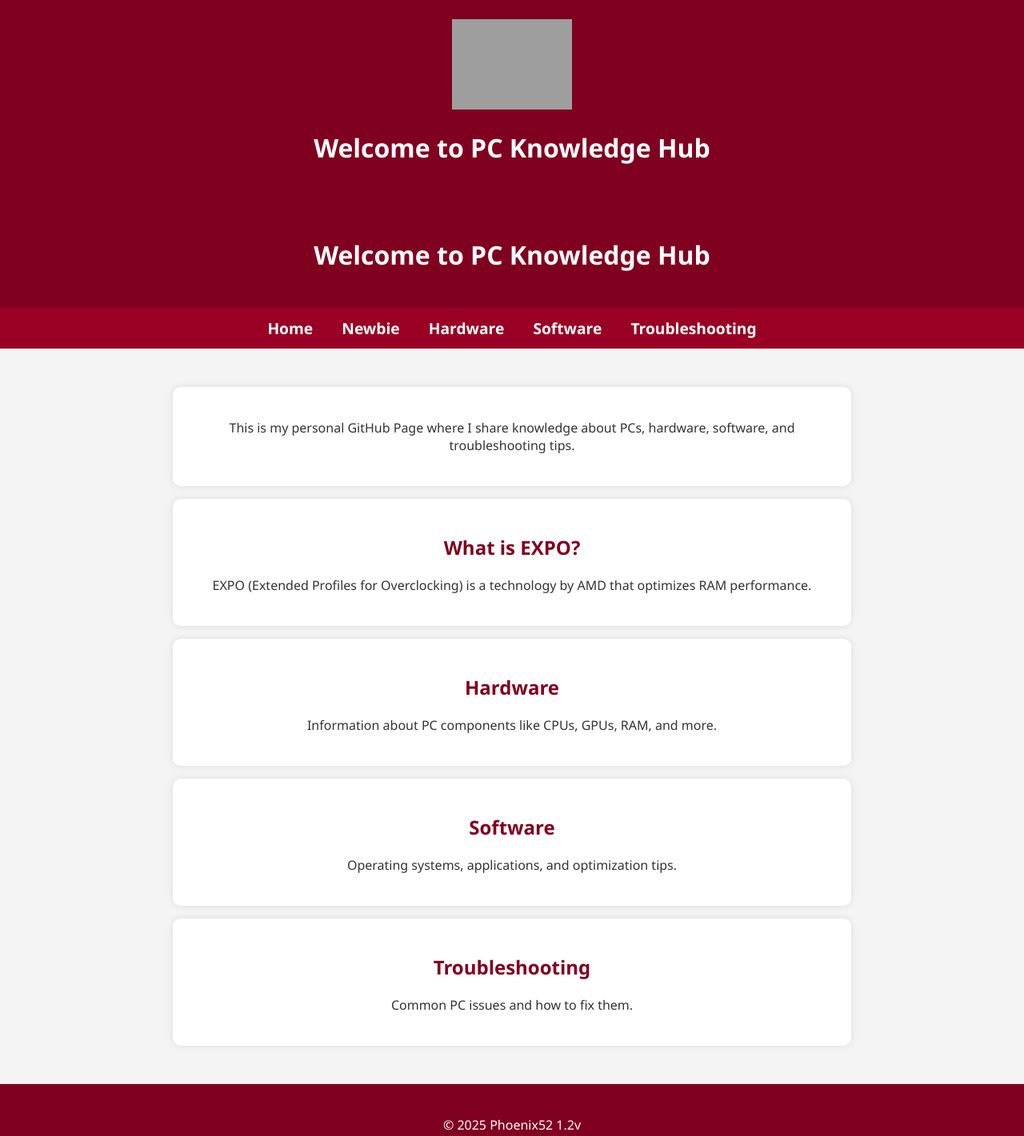
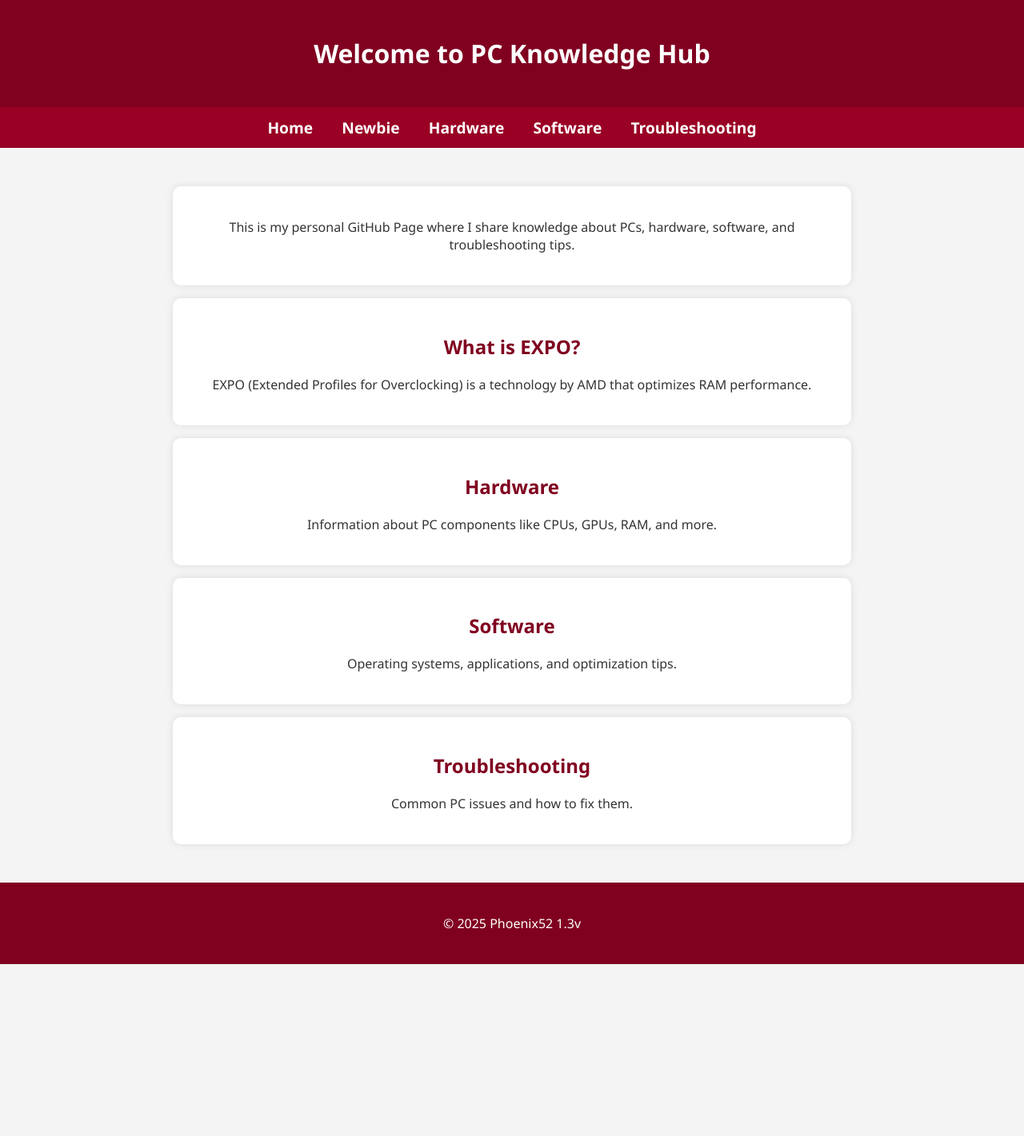
Before and after one commit to Ash-521/Ash-521.github.io, a plain HTML site: page index.html in a window 1280 px wide. Shown: the whole page at 80% size. After the commit the page ends 1206 px from the top, so only its background shows below. Drawn offline with Linux system fonts and the light colour scheme; grey boxes are pictures that could not be loaded.

Commit message:
Update index.html

```diff
--- a/index.html
+++ b/index.html
@@ -45,10 +45,6 @@
         }
     </style>
 
-    <header>
-    <img src="https://github.com/Ash-521/Ash-521.github.io/blob/main/logo-wisevegeta.jpg" alt="PC Knowledge Hub Logo" width="150">
-    <h1>Welcome to PC Knowledge Hub</h1>
-    </header>
 
 </head>
 <body>
@@ -56,7 +52,7 @@
         <h1>Welcome to PC Knowledge Hub</h1>
     </header>
     <nav>
-        <a href="home/">Home</a>
+        <a href="https://ash-521.github.io/">Home</a>
         <a href="newbie/">Newbie</a>
         <a href="hardware/">Hardware</a>
         <a href="software/">Software</a>
@@ -84,7 +80,7 @@
         </section>
     </main>
     <footer>
-        <p>&copy; 2025 Phoenix52  1.2v</p>
+        <p>&copy; 2025 Phoenix52  1.3v</p>
     </footer>
 </body>
 </html>
```
